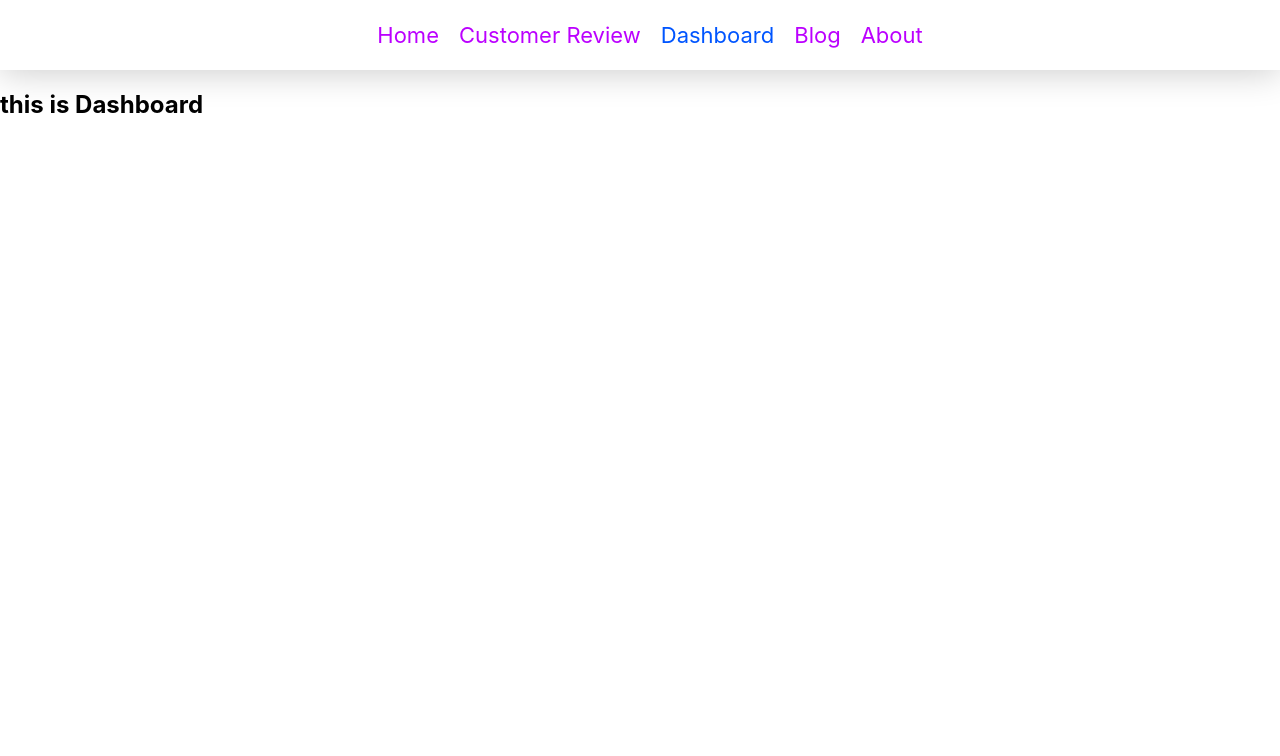
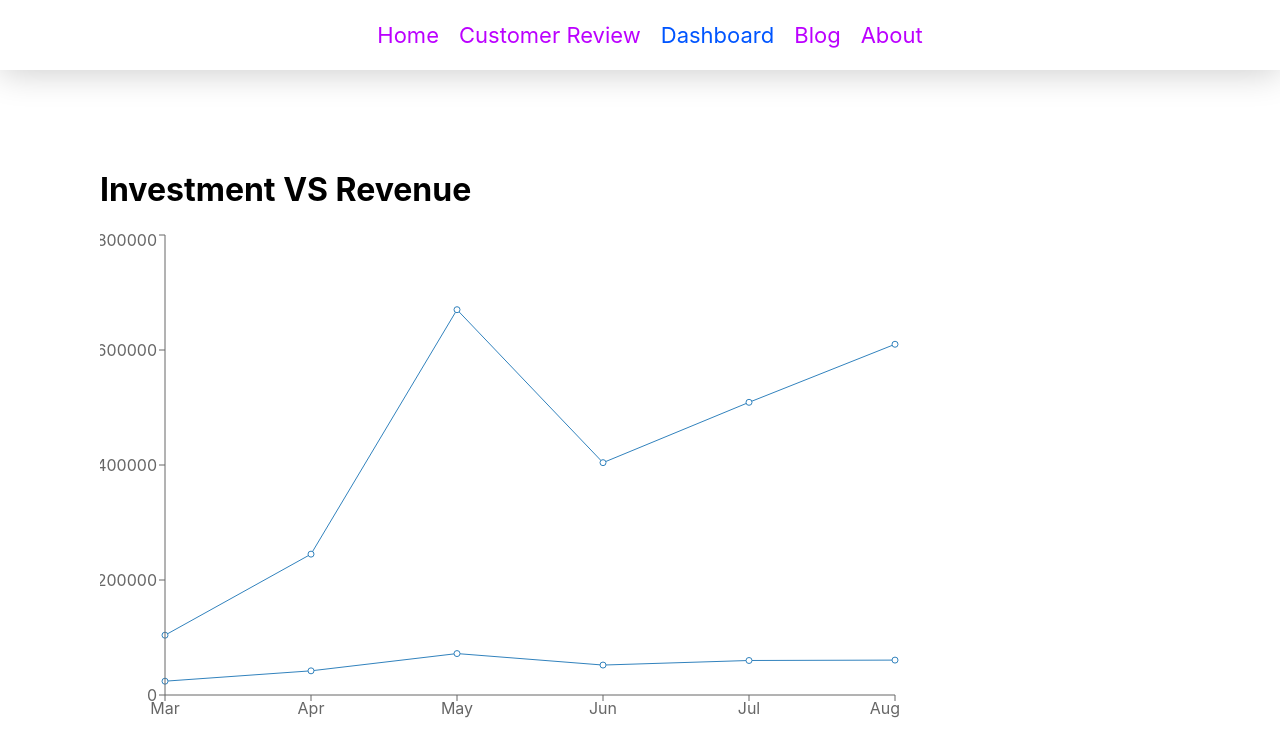
Before and after one commit to Abdul-Rakib92/product-analysis-website, a React (Create React App) app: page /dashboard in a window 1280 px wide. Shown: the top 756 px of the page. Built offline with nearby package versions, Linux system fonts and the light colour scheme.

Commit message:
dashboard line chart added

```diff
--- a/package.json
+++ b/package.json
@@ -10,6 +10,7 @@
     "react-dom": "^18.0.0",
     "react-router-dom": "^6.3.0",
     "react-scripts": "5.0.0",
+    "recharts": "^2.1.9",
     "web-vitals": "^2.1.4"
   },
   "scripts": {
--- /dev/null
+++ b/public/data.json
@@ -0,0 +1,38 @@
+[
+    {
+        "month": "Mar",
+        "investment": 100000,
+        "sell": 24010,
+        "revenue": 104010
+    },
+    {
+        "month": "Apr",
+        "investment": 200000,
+        "sell": 42030,
+        "revenue": 245000
+    },
+    {
+        "month": "May",
+        "investment": 500000,
+        "sell": 72060,
+        "revenue": 670100
+    },
+    {
+        "month": "Jun",
+        "investment": 500000,
+        "sell": 52090,
+        "revenue": 404050
+    },
+    {
+        "month": "Jul",
+        "investment": 600000,
+        "sell": 60010,
+        "revenue": 509000
+    },
+    {
+        "month": "Aug",
+        "investment": 700000,
+        "sell": 60700,
+        "revenue": 610000
+    }
+]
--- a/public/reviews.json
+++ b/public/reviews.json
@@ -3,7 +3,7 @@
       "id": "624a4d781f1bc8a5a593c919",
       "name": "Corine Navarro",
       "description": "Hands down the best Mac thus far! Apple says that every keynote, but fortunately for us, it also happens to be true! The construction, design and performance are unmatched! Even the bottom of the barrel 16” will wipe the floor with my fully spec’s previous 16” Intel powered MBP. Kudos Apple, you did it again! Now just make it cost 50% cheaper and you will be unstoppable!",
-      "rating": "5"
+      "rating": "4"
     },
     {
       "id": "624a4d78d20fa8f3169910f3",
@@ -27,7 +27,7 @@
       "id": "624a4d78d9b697075064cb77",
       "name": "Morse Everett",
       "description": "Love my new Mac Pro! It’s fast and very helpful for prepping my work. The only thing I don’t like is the lack of USB pets and having to use a USB-C. My older model had plenty of USB ports and made it easier to switch between CD and flash drives quicker and easier than having to always make sure I have adapter close by.",
-      "rating": "4"
+      "rating": "3"
     },
     {
       "id": "624a4d7821e9476a3bf2bd93",
--- a/src/Component/CustomerReview/CustomerReview.css
+++ b/src/Component/CustomerReview/CustomerReview.css
@@ -1,7 +1,7 @@
 
 .customer-review h1{
     text-align: center;
-    font-size: 50px;
-    margin: 0 auto;
-    padding-left: 30px;
+    font-size: 40px;
+    margin: 30px 0;
+
 }
--- a/src/Component/CustomerReview/CustomerReview.js
+++ b/src/Component/CustomerReview/CustomerReview.js
@@ -1,6 +1,7 @@
 import React from "react";
 import useReviews from "../../hooks/useReviews";
 import Review from "../Review/Review";
+import './CustomerReview.css';
 
 const CustomerReview = () => {
   const [reviews, setReviews] = useReviews();
--- a/src/Component/Dashboard/Dashboard.css
+++ b/src/Component/Dashboard/Dashboard.css
@@ -0,0 +1,3 @@
+.dashboard{
+    margin: 100px ;
+}
--- a/src/Component/Dashboard/Dashboard.js
+++ b/src/Component/Dashboard/Dashboard.js
@@ -1,12 +1,28 @@
-import React from 'react';
-import './Dashboard.css';
+import React, { useEffect, useState } from "react";
+import { Line, LineChart, Tooltip, XAxis, YAxis } from "recharts";
+import "./Dashboard.css";
 
 const Dashboard = () => {
-    return (
-        <div>
-            <h2>this is Dashboard</h2>
-        </div>
-    );
+  const [months, setMonths] = useState([]);
+
+  useEffect(() => {
+    fetch("data.json")
+      .then((res) => res.json())
+      .then((data) => setMonths(data));
+  }, []);
+
+  return (
+    <div className="dashboard">
+        <h1>Investment VS Revenue</h1>
+      <LineChart width={800} height={500} data={months}>
+        <Line dataKey={"sell"}></Line>
+        <Line dataKey={"revenue"}></Line>
+        <XAxis dataKey={"month"}></XAxis>
+        <Tooltip />
+        <YAxis dataKey={"investment"}></YAxis>
+      </LineChart>
+    </div>
+  );
 };
 
 export default Dashboard;
--- a/src/hooks/useReviews.js
+++ b/src/hooks/useReviews.js
@@ -9,6 +9,7 @@ const useReviews = () => {
         .then(data => setReviews(data));
     }, []);
     return [reviews, setReviews];
+
 }
 
 export default useReviews;
```
Also changed, not shown: 1 other file (tests, documents, lock files or other folders).
